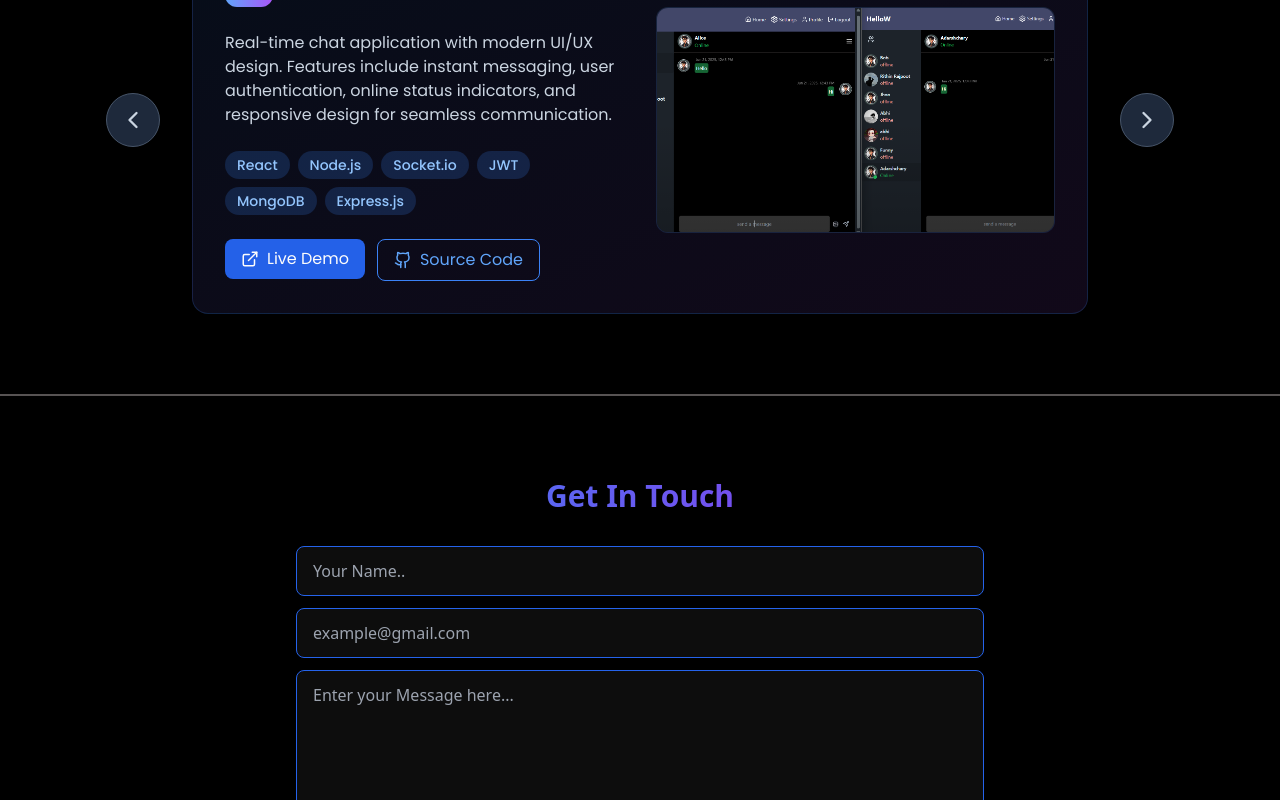
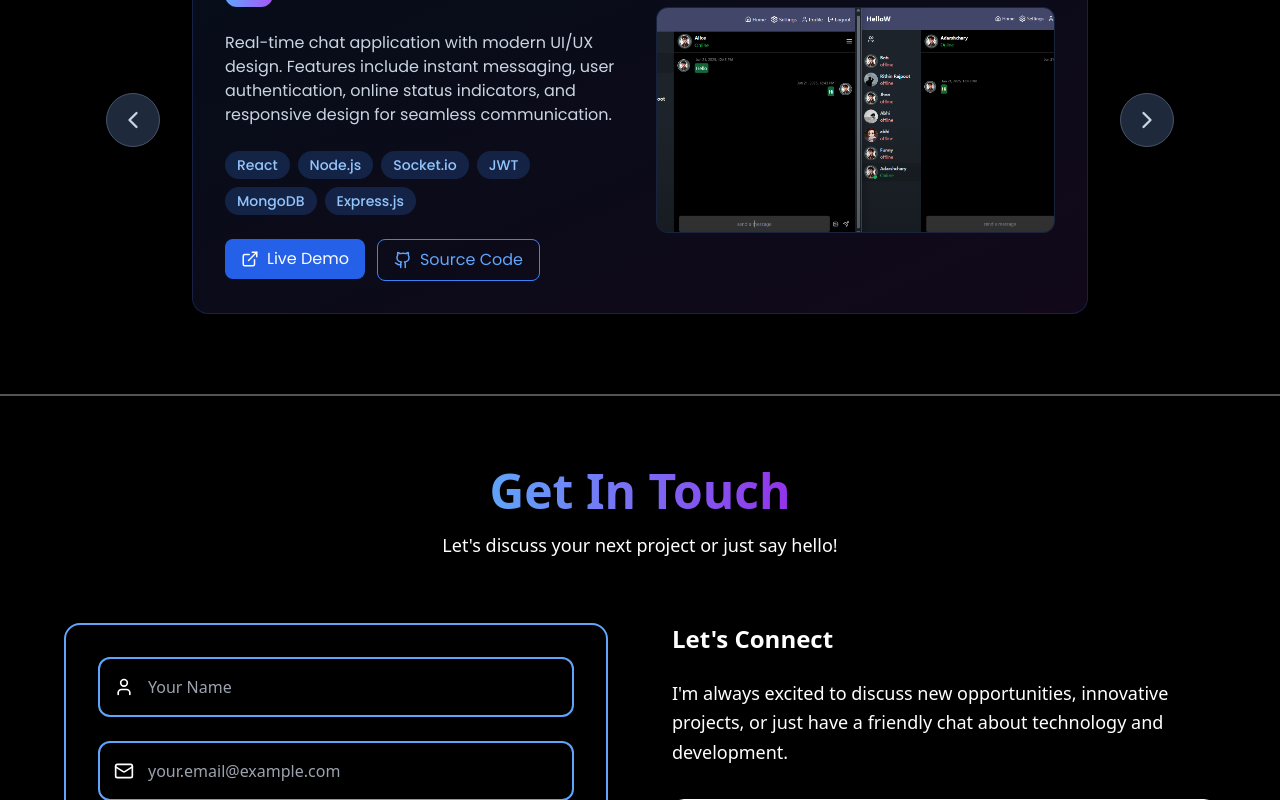
Before and after one commit to M-ADARSHCHARY/AdarshChary-Portfolio, a React (Vite) app: page / in a window 1280 px wide. Shown: the part 2000-2800 px from the top of the page. Built offline with nearby package versions, Linux system fonts and the light colour scheme.

Commit message:
Changed contact

```diff
--- a/src/App.jsx
+++ b/src/App.jsx
@@ -19,7 +19,7 @@ function App() {
       <div className={`min-h-screen transition-opacity duration-700 ${isLoaded ? 'opacity-100' : 'opacity-0'} bg-[#E8F9FF] text-black dark:bg-black dark:text-white`}>
           <Navbar menuOpen={menuOpen} setMenuOpen={setMenuOpen}/>
           <MobileMenu menuOpen={menuOpen} setMenuOpen={setMenuOpen}/>
-          <Home/>
+          <Home loadState = {isLoaded}/>
           <div className="h-[2px] w-full bg-[#575353]"></div>
           <About/>
           <div className="h-[2px] w-full bg-[#575353]"></div>
--- a/src/components/sections/Contact.jsx
+++ b/src/components/sections/Contact.jsx
@@ -2,7 +2,9 @@ import React from 'react'
 import emailjs from 'emailjs-com'
 import {useState} from 'react'
 import toast from 'react-hot-toast'
-import { Loader2 } from 'lucide-react'
+import { Loader2, Mail, User, MessageSquare, Send, MapPin, Phone, Github, Linkedin } from 'lucide-react'
+import { useTheme } from '../../context/ThemeContext'
+
 const Contact = () => {
    const [formData,setFormData] = useState({name:"",email:"",message:""})
    const [loadingState,setLoadingState] = useState(false);
@@ -19,35 +21,187 @@ const Contact = () => {
         }catch(err){
             console.log(err)
             toast.error("Failed to send email. Please try again later.")
+            setLoadingState(false);
         }
   }
+
   return (
-    <section id="Contact"className="min-h-[70vh] flex items-center justify-center py-20 font-sans ">
-        <div className="px-4 md:px-10  w-[80vw] md:w-[60vw]  ">
-              <h2  className="text-center text-3xl font-bold mb-8  text-black dark:bg-gradient-to-r dark:from-blue-500 dark:to-purple-600 dark:bg-clip-text dark:text-transparent">
+    <section
+      id="Contact"
+      className="min-h-screen flex items-center justify-center py-16 px-4 font-sans relative overflow-hidden"
+      style={{ backgroundColor: 'var(--bg-primary)' }}
+    >
+
+      <div className="max-w-6xl w-full mx-auto relative z-10">
+        {/* Header */}
+        <div className="text-center mb-16">
+          <h2 className="text-4xl md:text-5xl font-bold mb-4">
+            <span className="text-black/90 dark:bg-gradient-to-r dark:from-blue-400 dark:to-purple-600 dark:bg-clip-text dark:text-transparent">
               Get In Touch
+            </span>
           </h2>
-              <form action="" className="space-y-3"onSubmit={emailSubmit}>
-                     <div className="relative">
-                        <input type="text" id="name" name="name" value={formData.name} required className="w-full bg-white/5 border border-black dark:border-blue-600 dark:hover:border-blue-900 px-4 py-3 rounded-lg"
-                        placeholder="Your Name.."
+          <p className="text-lg" style={{ color: 'var(--text-secondary)' }}>
+            Let's discuss your next project or just say hello!
+          </p>
+        </div>
+
+        <div className="grid lg:grid-cols-2 gap-12 lg:gap-16">
+          {/* Contact Form */}
+          <div className="order-2 lg:order-1 ">
+            <div
+              className="backdrop-blur-sm rounded-2xl p-8 border-2  border-black dark:border-blue-400 shadow-2xl"
+            >
+              <form onSubmit={emailSubmit} className="space-y-6 ">
+                {/* Name Input */}
+                <div className="relative group">
+                  <div className="absolute left-4 top-1/2 transform -translate-y-1/2 z-10">
+                    <User className="w-5 h-5" style={{ color: 'var(--accent-color)' }} />
+                  </div>
+                  <input
+                    type="text"
+                    id="name"
+                    name="name"
+                    value={formData.name}
+                    required
+                    className="bg-transparent w-full pl-12 pr-4 py-4 rounded-xl border-2 border-black dark:border-blue-400 transition-all duration-300 focus:outline-none focus:ring-2 focus:ring-blue-500/50 focus:border-blue-500"
+                    placeholder="Your Name"
                     onChange={(e)=>setFormData({...formData,name:e.target.value})}
                   />
                 </div>
-                     <div className="relative">
-                        <input type="email" id="email" name="email" value = {formData.email}required className="w-full bg-white/5 border border-black dark:border-blue-600 dark:hover:border-blue-900 px-4 py-3 rounded-lg"
-                        placeholder="example@gmail.com"
+
+                {/* Email Input */}
+                <div className="relative group">
+                  <div className="absolute left-4 top-1/2 transform -translate-y-1/2 z-10">
+                    <Mail className="w-5 h-5"/>
+                  </div>
+                  <input
+                    type="email"
+                    id="email"
+                    name="email"
+                    value={formData.email}
+                    required
+                    className="bg-transparent w-full pl-12 pr-4 py-4 border-2 border-black dark:border-blue-400 rounded-xl  transition-all duration-300 focus:outline-none focus:ring-2 focus:ring-blue-500/50 focus:border-blue-500"
+                    placeholder="your.email@example.com"
                     onChange={(e)=>setFormData({...formData,email:e.target.value})}
                   />
                 </div>
-                     <div className="relative">
-                        <textarea  id="message" name="message" rows={5} value={formData.message}required className="w-full bg-white/5 border border-black dark:border-blue-600 hover:border-blue-900 px-4 py-3 rounded-lg"
-                        placeholder="Enter your Message here..."
+
+                {/* Message Input */}
+                <div className="relative group">
+                  <div className="absolute left-4 top-6 z-10">
+                    <MessageSquare className="w-5 h-5" />
+                  </div>
+                  <textarea
+                    id="message"
+                    name="message"
+                    rows={6}
+                    value={formData.message}
+                    required
+                    className="bg-transparent w-full pl-12 pr-4 py-4 rounded-xl border-2 border-black dark:border-blue-400 transition-all duration-300 focus:outline-none focus:ring-2 focus:ring-blue-500/50 focus:border-blue-500 resize-none"
+
+                    placeholder="Tell me about your project or just say hello..."
                     onChange={(e)=>setFormData({...formData,message:e.target.value})}
                   />
                 </div>
-                     <button className="text-gray-300  w-full rounded-lg bg-black  dark:bg-blue-900 mt-2 p-2 relative overflow-hidden hover:bg-blue-900 hover:translate-y-0.5 hover:shadow-[0_0_15px_rgba(59,130,246,0.4)] cursor-pointer flex justify-center items-center">{loadingState ? <Loader2 className="animate-spin w-4 h-4" /> :"Submit"}</button>
+
+                {/* Submit Button */}
+                <button
+                  type="submit"
+                  disabled={loadingState}
+                  className="w-full bg-gradient-to-r from-blue-600 to-purple-600 hover:from-blue-500 hover:to-purple-500 text-white font-semibold py-4 px-8 rounded-xl transition-all duration-300 hover:scale-[1.02] hover:shadow-lg hover:shadow-blue-500/25 flex items-center justify-center gap-3 disabled:opacity-70 disabled:cursor-not-allowed"
+                >
+                  {loadingState ? (
+                    <>
+                      <Loader2 className="w-5 h-5 animate-spin" />
+                      Sending...
+                    </>
+                  ) : (
+                    <>
+                      <Send className="w-5 h-5" />
+                      Send Message
+                    </>
+                  )}
+                </button>
               </form>
+            </div>
+          </div>
+
+          {/* Contact Info */}
+          <div className="order-1 lg:order-2 space-y-8">
+            <div>
+              <h3 className="text-2xl font-bold mb-6" style={{ color: 'var(--text-primary)' }}>
+                Let's Connect
+              </h3>
+              <p className="text-lg leading-relaxed mb-8" style={{ color: 'var(--text-secondary)' }}>
+                I'm always excited to discuss new opportunities, innovative projects, or just have a friendly chat about technology and development.
+              </p>
+            </div>
+
+            {/* Contact Cards */}
+            <div className="space-y-4">
+              {/* Email Card */}
+              <div
+                className="p-6 rounded-xl border transition-all duration-300 hover:scale-105 cursor-pointer"
+                style={{
+                  backgroundColor: 'var(--bg-secondary)',
+                  borderColor: 'var(--accent-color)',
+                  borderOpacity: 0.2
+                }}
+              >
+                <div className="flex items-center gap-4">
+                  <div className="p-3 bg-gradient-to-r from-blue-500 to-purple-600 rounded-xl">
+                    <Mail className="w-6 h-6 text-white" />
+                  </div>
+                  <div>
+                    <h4 className="font-semibold">Email</h4>
+                  <a href="mailto:adarshchary.05@gmail.com">adarshchary.05@gmail.com</a>
+                  </div>
+                </div>
+              </div>
+
+              {/* GitHub Card */}
+              <a
+                href="https://leetcode.com/u/M_ADARSH/"
+                target="_blank"
+                rel="noopener noreferrer"
+                className="block p-6 rounded-xl border border-black dark:border-white/70 transition-all duration-300 hover:scale-105"
+              >
+                <div className="flex items-center gap-4">
+                  <div className="p-3 bg-gradient-to-r from-gray-700 to-gray-900 rounded-xl">
+                     <img src="https://leetcode.com/favicon.ico" alt="LeetCode" className="w-6 h-6" />
+                  </div>
+                  <div>
+                    <h4 className="font-semibold" style={{ color: 'var(--text-primary)' }}>LeetCode</h4>
+                    <p style={{ color: 'var(--text-secondary)' }}>Check out my leetcode profile</p>
+                  </div>
+                </div>
+              </a>
+
+              {/* LinkedIn Card */}
+              <a
+                href="https://linkedin.com/in/M-Adarsh-Chary"
+                target="_blank"
+                rel="noopener noreferrer"
+                className="block p-6 rounded-xl border transition-all duration-300 hover:scale-105"
+                style={{
+                  backgroundColor: 'var(--bg-secondary)',
+                  borderColor: 'var(--accent-color)',
+                  borderOpacity: 0.2
+                }}
+              >
+                <div className="flex items-center gap-4">
+                  <div className="p-3 bg-gradient-to-r from-blue-600 to-blue-800 rounded-xl">
+                    <Linkedin className="w-6 h-6 text-white" />
+                  </div>
+                  <div>
+                    <h4 className="font-semibold" style={{ color: 'var(--text-primary)' }}>LinkedIn</h4>
+                    <p style={{ color: 'var(--text-secondary)' }}>Let's connect professionally</p>
+                  </div>
+                </div>
+              </a>
+            </div>
+          </div>
+        </div>
       </div>
     </section>
   )
--- a/src/components/sections/Home.jsx
+++ b/src/components/sections/Home.jsx
@@ -3,7 +3,7 @@ import { Download, Github, Linkedin, Mail, ExternalLink, Code2, Sparkles } from
 import resume from '../../assets/AdarshChary-resume.pdf';
 import myImage from '../../assets/myimage.jpg';
 
-const Home = () => {
+const Home = ({loadState}) => {
   const linkRef = useRef(null)
   const [name, setName] = useState("")
   const [showCursor, setShowCursor] = useState(true)
@@ -29,10 +29,10 @@ const Home = () => {
           setShowCursor(prev => !prev)
         }, 500)
       }
-    }, 350) // Faster typing speed
+    }, 150) // Faster typing speed
 
     return () => clearInterval(interval)
-  }, [])
+  }, [loadState])
 
   const scrollToSection = (sectionId) => {
     const element = document.getElementById(sectionId)
```
Lines whose indentation alone changed are shown as unchanged.
